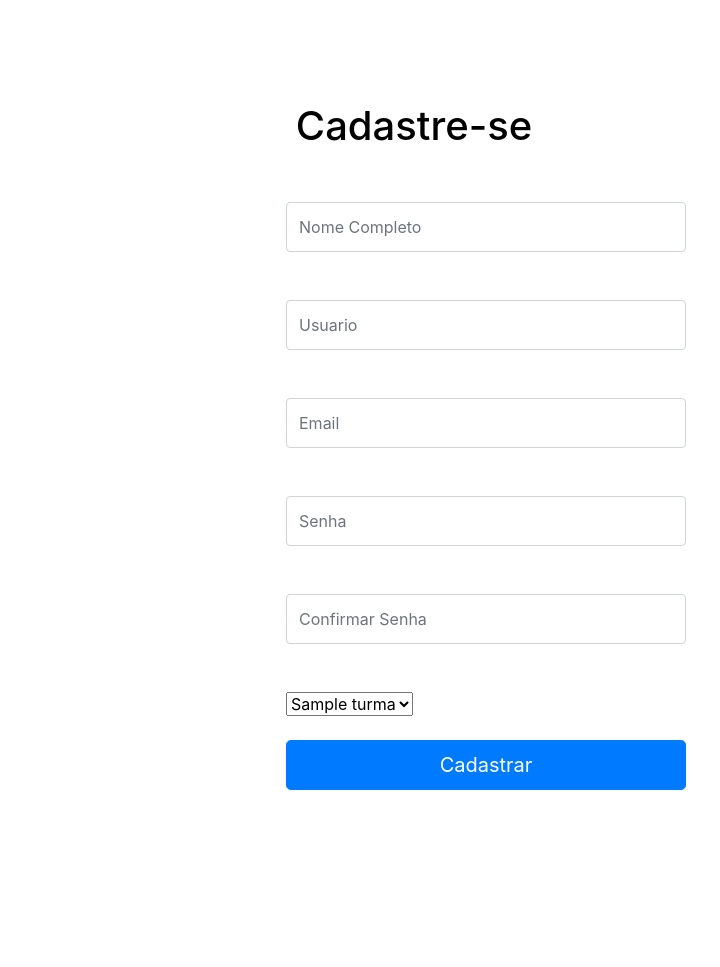
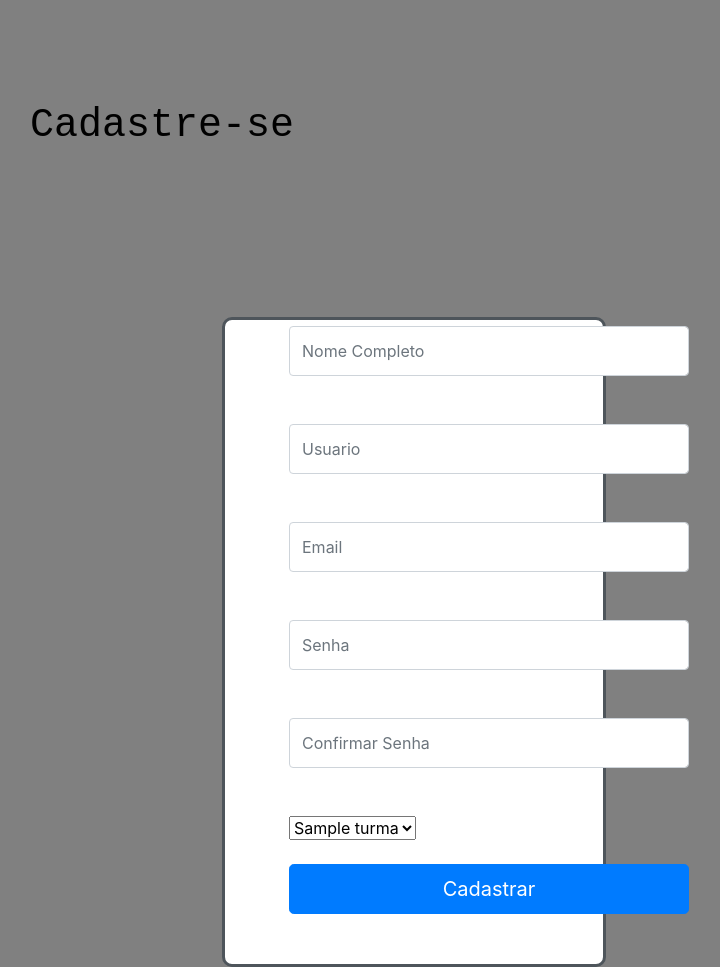
Before and after one commit to pedroca0312/agenda1.2, a PHP site: template tcc-master/tcc/views/cadastro.php in a window 1280 px wide. Shown: the whole page, without its empty margins (226-946 px from the left). Before the commit the page ends 790 px from the top, so only its background shows below. Run offline with PHP 8.4, Linux system fonts and the light colour scheme; the template is opened without the code that fills it: most values are stand-ins (such as "Sample title", 1, 10 or a date in 2020).

Commit message:
Add files via upload

```diff
--- a/tcc-master/tcc/css/style_cadastro.css
+++ b/tcc-master/tcc/css/style_cadastro.css
@@ -9,14 +9,36 @@
 	}
 
 	.tudo{
-		margin-left: 40%;
-		padding-top: 1%;
+		margin-left: 37%;
+		padding-top: 0.5%;
+		border: solid;
+		margin-left: 35%;
+		margin-right: 35%;
+		margin-top: 7%;
+		padding-right: 5%;
+		padding-left: 5%;
+		background-color: white;
+		border-radius: 10px;
+		border-color: #4e555b;
+		padding-bottom: 2%;
+
 	}
-
 
 	h1 {
 		color: black;
-		text-align: center;
 		margin-top: 8%;
-		margin-bottom: 3%;
+		margin-bottom: 8%;
+		margin-left: 20%;
+		padding-bottom: 5%;
+		font-family: "Courier New", Courier, monospace;
+
 	}
+
+	body{
+		background-color: grey;
+	}
+
+	.form-control placeholder{
+		font-family: "Courier New", Courier, monospace;
+
+	}
--- a/tcc-master/tcc/css/style_lista_atividade.css
+++ b/tcc-master/tcc/css/style_lista_atividade.css
@@ -11,7 +11,10 @@
 
 h1{
     margin-top: 6%;
-    margin-left: 39%;
+    margin-left: 37%;
+    font-family: "Courier New", Courier, monospace;
+    color: black;
+
 }
 
 ul{
```
Also changed, not shown: tcc-master/tcc/css/style_cadastro_atividade.css (+18 -1 lines), tcc-master/tcc/css/style_login.css (+31 -11 lines).
